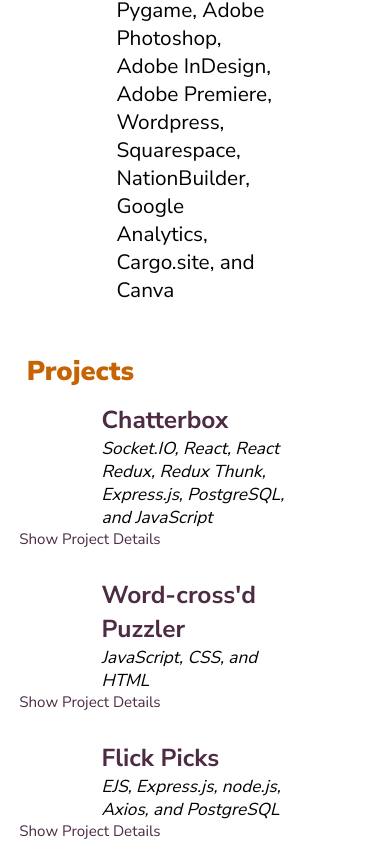
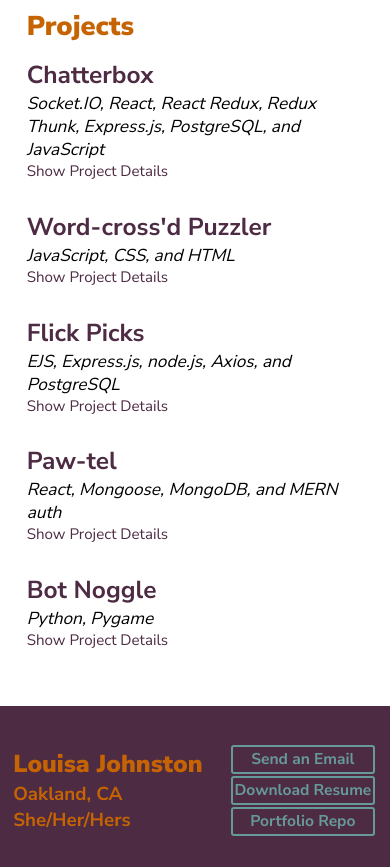
Before and after one commit to LouisaJohnston/Portfolio, a Next.js app: page / in a window 390 px wide. Shown: the part 1257-2124 px from the top of the page. Built offline with nearby package versions, Linux system fonts and the light colour scheme.

Commit message:
mobile and nav styling

```diff
--- a/components/Navbar.jsx
+++ b/components/Navbar.jsx
@@ -63,13 +63,13 @@
 
                     <div>
                         <Link href='https://github.com/LouisaJohnston'>
-                            <a className="desktop-nav"
+                            <a className="desktop-nav non-hash"
                                 target='_blank'>GitHub</a>
                         </Link>
                     </div>
                     <div>
                         <Link href='https://www.linkedin.com/in/louisa-johnston/'>
-                            <a className="desktop-nav"
+                            <a className="desktop-nav non-hash"
                                 target='_blank'>LinkedIn</a>
                         </Link>
                     </div>
--- a/components/Tech.jsx
+++ b/components/Tech.jsx
@@ -1,6 +1,6 @@
 export default function Tech({ head, body }) {
     return (
-        <div>
+        <div className="web-tech">
             <h3 className="less-flush web-edge">{head}</h3>
             <p className="flush">{body}</p>
         </div>
--- a/package.json
+++ b/package.json
@@ -12,7 +12,6 @@
     "next": "10.1.3",
     "react": "17.0.2",
     "react-dom": "17.0.2",
-    "react-leaf-carousel": "^2.0.3",
     "react-router-dom": "^5.2.0",
     "react-router-hash-link": "^2.4.3"
   }
--- a/styles/globals.css
+++ b/styles/globals.css
@@ -35,9 +35,6 @@
   display: inline-block;
 }
 
-/* .hide {
-  display: none;
-} */
 /******** Body ********/
 #about {
   padding-top: 100px;
@@ -210,13 +207,6 @@
   z-index: -1;
 }
 
-/* .slide-arrow {
-	color: #C66403;
-	cursor: pointer;
-	font-size: 2rem;
-	top: 50%;
-} */
-
 .slide-arrow:hover {
 	color: #669999;
 }
@@ -254,6 +244,14 @@
   margin-right: 0;
   margin-block-start: 0;
   margin-block-end: 0;
+}
+
+.non-hash{
+  font-size: 1.3em;
+}
+
+.non-hash:hover {
+  color: #4D2B43;
 }
 
 nav p:hover {
@@ -460,34 +458,35 @@
     margin-bottom: 1%;
   }
 
-  /* #main h3, h4, p, li{
-    margin-left: 7%;
-    margin-right: 7%;
-    font-size: 1.3em;
+  h3 {
+    margin-left: 5%;
+    margin-right: 5%;
   }
 
-  #main h3 {
-    font-size: 1.4em;
-    display: inline;
-    margin-left: 2%;
-    margin-right: 4%;
+  h4 {
+    margin-left: 5%;
+    margin-right: 5%;
   }
 
-  #main h4 {
-    font-size: 1.1em;
-    margin-left: 9%;
+  p {
+    margin-left: 5%;
+    margin-right: 5%;
   }
 
+  li {
+    margin-left: 5%;
+    margin-right: 5%;
+  }
 
-  #main a {
-    margin-left: 7%;
-    font-weight: 700;
-    font-size: 1.15em;
-  } */
+  .det-link {
+    margin-left: 5%;
+    margin-right: 5%;
+  }
 
   #lang-specs {
     margin-left: 8%;
     margin-right: 8%;
+    padding: 0;
   }
 
   .mobile-hide {
@@ -499,10 +498,14 @@
     font-size: .9em;
   }
 
+  .carousel {
+    height: 25vh;
+  }
+
   .details {
     width: 80%;
-    margin-left: 3%!important;
-    margin-right: 6%;
+    margin-left: 5%;
+    margin-right: 5%;
   }
 
   .bottom {
@@ -515,17 +518,8 @@
   }
 
   .image-slide {
-    /* height: 40vh;
-    width: 75vw; */
-    /* border: 1px solid #FBCC32; */
     padding: 0;
-  }
-
-  #bot-border {
-    /* border: 1px solid #FBCC32; */
-    height: 19vh;
-    width: 75vw;
-    border-radius: 1px;
+    width: 100vw;
   }
 
   #footer {
```
